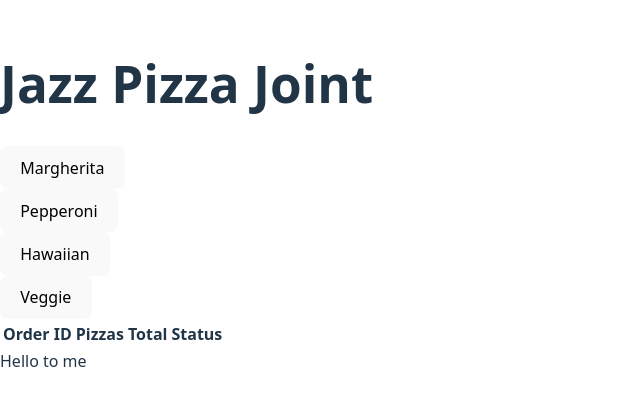
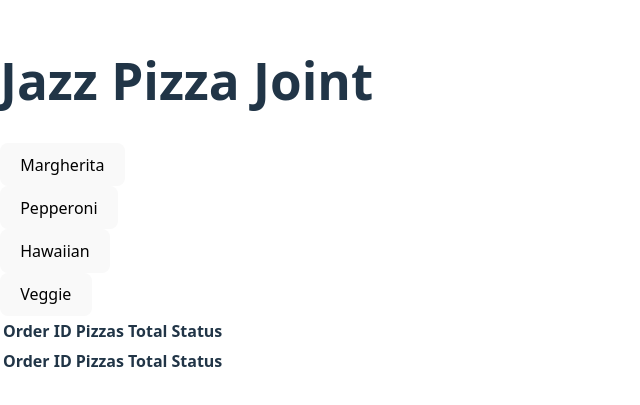
Before and after one commit to belunatic/PizzaApp, a React (Vite) app in the folder App/: page / in a window 1280 px wide. Shown: the part 203-608 px from the top of the page, without its empty margins (0-640 px from the left). Built offline with nearby package versions, Linux system fonts and the light colour scheme.

Commit message:
add CompletedOrder component to display completed orders in a table format

```diff
--- a/App/src/components/CompletedOrder.tsx
+++ b/App/src/components/CompletedOrder.tsx
@@ -1,7 +1,50 @@
 import { FC } from "react";
+import { MenuItem } from "../App.types";
+import { AppDataContext } from "../context/AppContext";
 
 const CompletedOrder: FC = () => {
-	return <div>Hello to me</div>;
+	const { orderQueue } = AppDataContext();
+
+	//display orders that are not complete
+	const displayOrderQueue = orderQueue.map((order) => {
+		return order.status === "complete" ? (
+			<tr key={order.id}>
+				<td>{order.id}</td>
+				<td>
+					{order.pizzas.map((pizza: MenuItem, index: number) => {
+						return order.pizzas.length === 1 ||
+							order.pizzas.length - 1 === index
+							? `${pizza.name} `
+							: `${pizza.name}, `;
+					})}
+				</td>
+				<td>{order.total}</td>
+				<td> {order.status} </td>
+			</tr>
+		) : (
+			""
+		);
+	});
+
+	return (
+		<div>
+			{displayOrderQueue ? (
+				<table>
+					<thead>
+						<tr>
+							<th>Order ID</th>
+							<th>Pizzas</th>
+							<th>Total</th>
+							<th>Status</th>
+						</tr>
+					</thead>
+					<tbody>{displayOrderQueue}</tbody>
+				</table>
+			) : (
+				"No Order Places"
+			)}
+		</div>
+	);
 };
 
 export default CompletedOrder;
--- a/App/src/components/PlaceOrder.tsx
+++ b/App/src/components/PlaceOrder.tsx
@@ -1,7 +1,6 @@
 import { FC, useEffect, useState } from "react";
 import { MenuItem } from "../App.types";
 import { AppDataContext } from "../context/AppContext";
-import OrderQueue from "./OrderQueue";
 
 const PlaceOrder: FC = () => {
 	const {
@@ -10,7 +9,6 @@ const PlaceOrder: FC = () => {
 		nextOrderId,
 		setNextOderId,
 		setOrderQueue,
-		orderQueue,
 	} = AppDataContext();
 	//keep track of the total price of the order
 	const [total, setTotal] = useState<number>(0);
```
